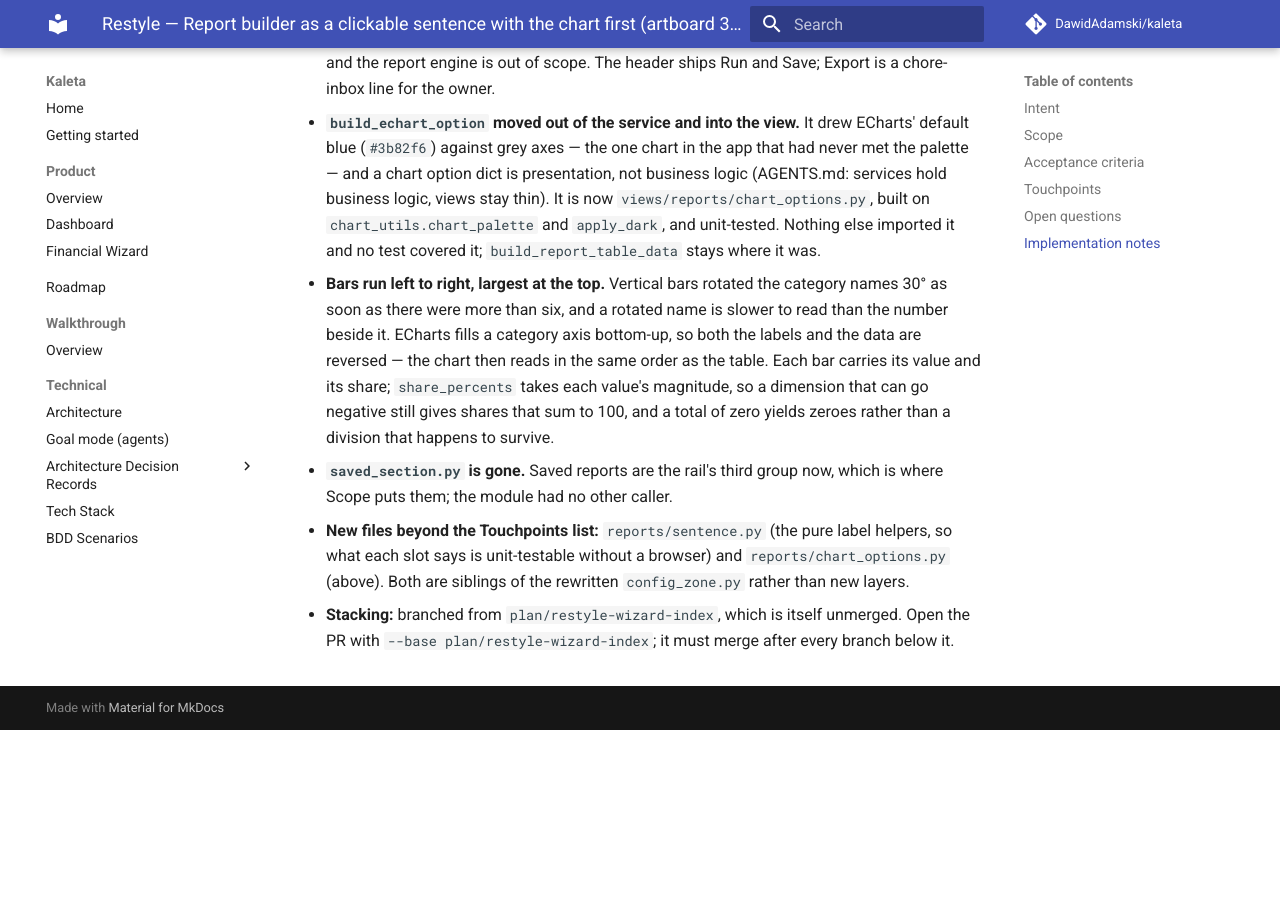
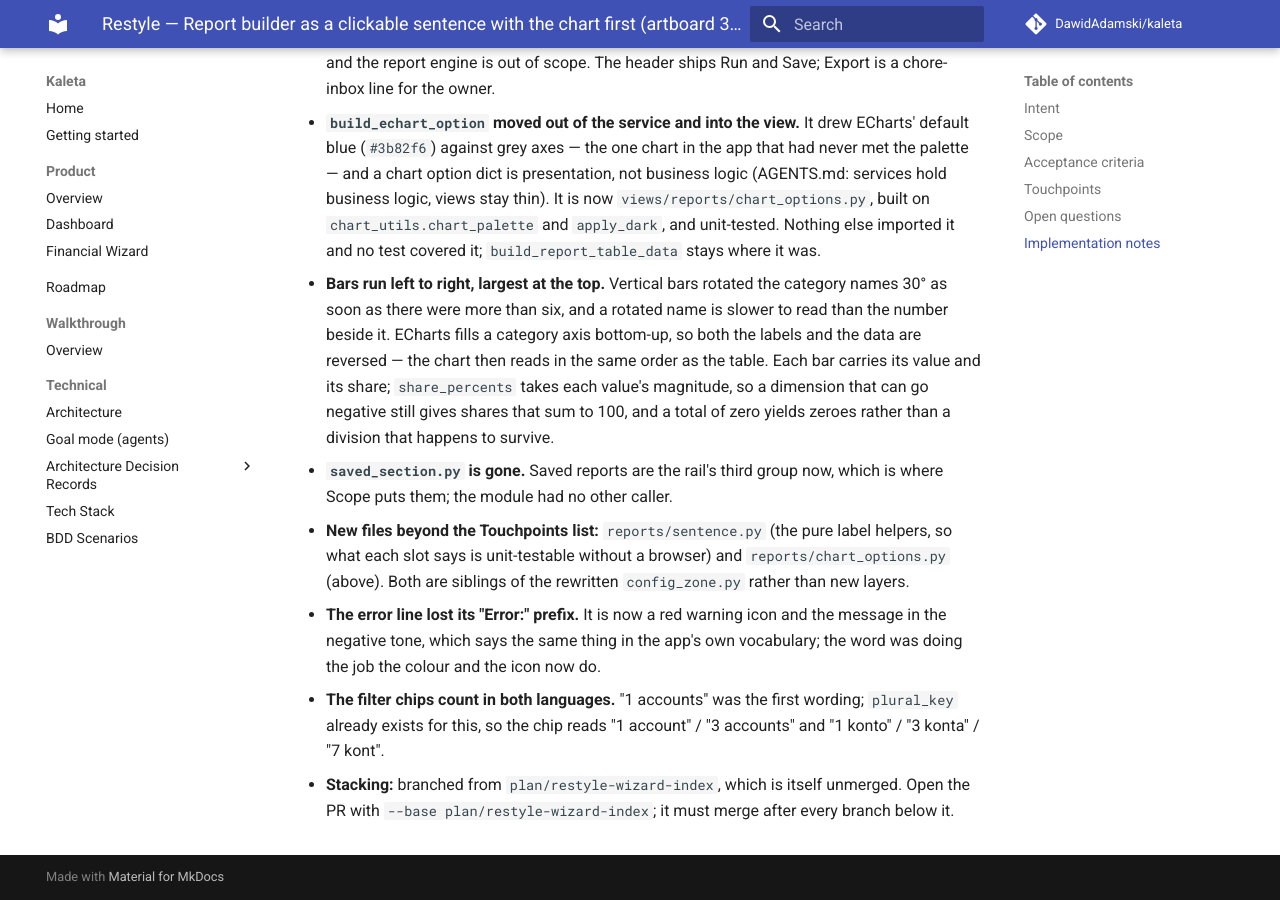
Before and after one commit to DawidAdamski/kaleta, an MkDocs documentation site: the page built from docs/plans/restyle-reports-sentence.md, in a window 1280 px wide and 900 px high, scrolled down 2993 px. Built offline with MkDocs 1.6.1 and Material for MkDocs 9.7.7, drawn with Linux system fonts in a browser that asks for light colours; comment, search, counter and statistics services are not loaded; before the commit the page ends 3723 px from its top, so only the background shows below that.

Commit message:
fix(reports): one account is not "1 accounts"
The filter chip counted in a single flat string. `plural_key` has been
in the codebase since the import wizard needed it, and Polish wants a
third form again at five: 1 konto, 3 konta, 7 kont.

Also renames a chart test that claimed more than it checked — the
reversal is this function's business, the descending order is the
query's — and adds one that pairs each label back to its own value,
since getting the reversal wrong would put every number against the
wrong name.

Co-Authored-By: Claude Opus 5 (1M context) <noreply@anthropic.com>
Claude-Session: https://claude.ai/code/session_0152AYpRfMD2oD5sjv3sg3qi

```diff
--- a/docs/plans/restyle-reports-sentence.md
+++ b/docs/plans/restyle-reports-sentence.md
@@ -168,6 +168,15 @@ storage; canned reports (`reports_canned/`); Money Flow.
   browser) and `reports/chart_options.py` (above). Both are siblings of
   the rewritten `config_zone.py` rather than new layers.
 
+- **The error line lost its "Error:" prefix.** It is now a red warning
+  icon and the message in the negative tone, which says the same thing
+  in the app's own vocabulary; the word was doing the job the colour and
+  the icon now do.
+
+- **The filter chips count in both languages.** "1 accounts" was the
+  first wording; `plural_key` already exists for this, so the chip reads
+  "1 account" / "3 accounts" and "1 konto" / "3 konta" / "7 kont".
+
 - **Stacking:** branched from `plan/restyle-wizard-index`, which is
   itself unmerged. Open the PR with `--base plan/restyle-wizard-index`;
   it must merge after every branch below it.
```
Also changed, not shown: 4 other files.
